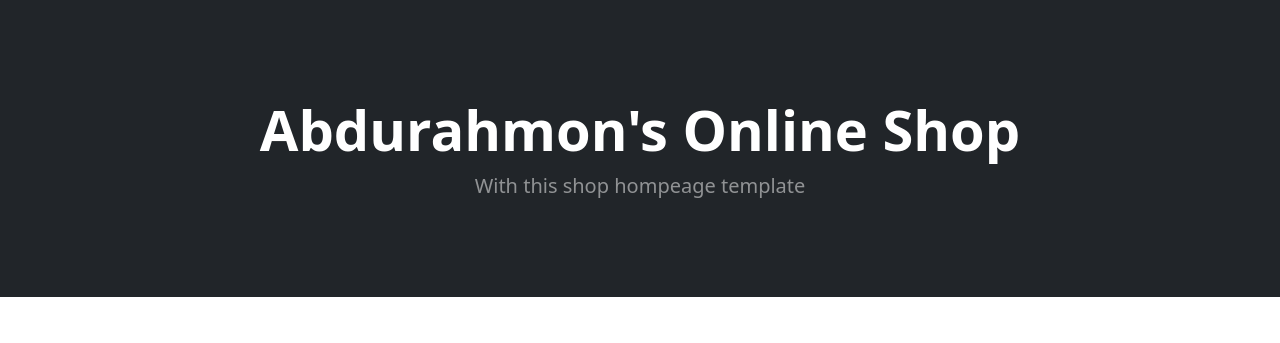
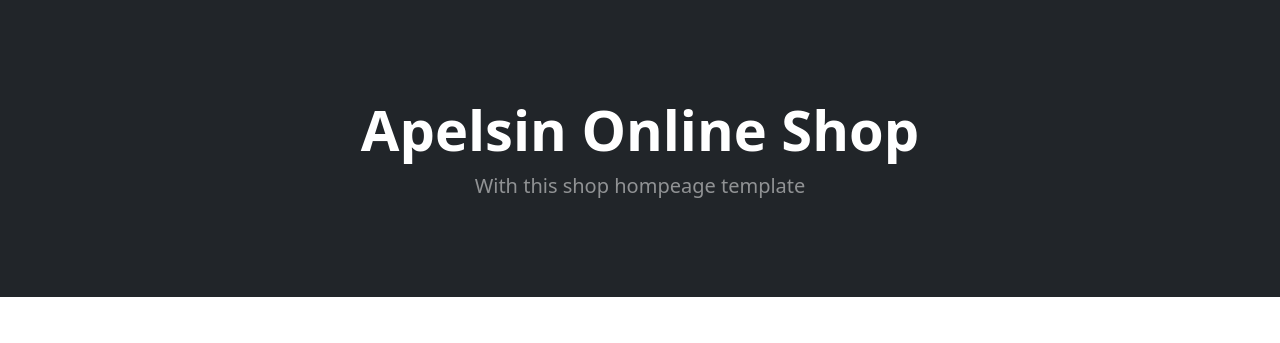
Before and after one commit to cyrax-1028/online_shop, a Django app: page / in a window 1280 px wide. Shown: the part 56-399 px from the top of the page. Run offline with Django 5.2, Linux system fonts and the light colour scheme; data comes from the database, SQL or seed files in the repository; some libraries are stand-ins or nearby versions.

Commit message:
something change

```diff
--- a/templates/shop/index.html
+++ b/templates/shop/index.html
@@ -9,7 +9,7 @@
     <header class="bg-dark py-5">
         <div class="container px-4 px-lg-5 my-5">
             <div class="text-center text-white">
-                <h1 class="display-4 fw-bolder">Abdurahmon's Online Shop</h1>
+                <h1 class="display-4 fw-bolder">Apelsin Online Shop</h1>
                 <p class="lead fw-normal text-white-50 mb-0">With this shop hompeage template</p>
             </div>
         </div>
```
